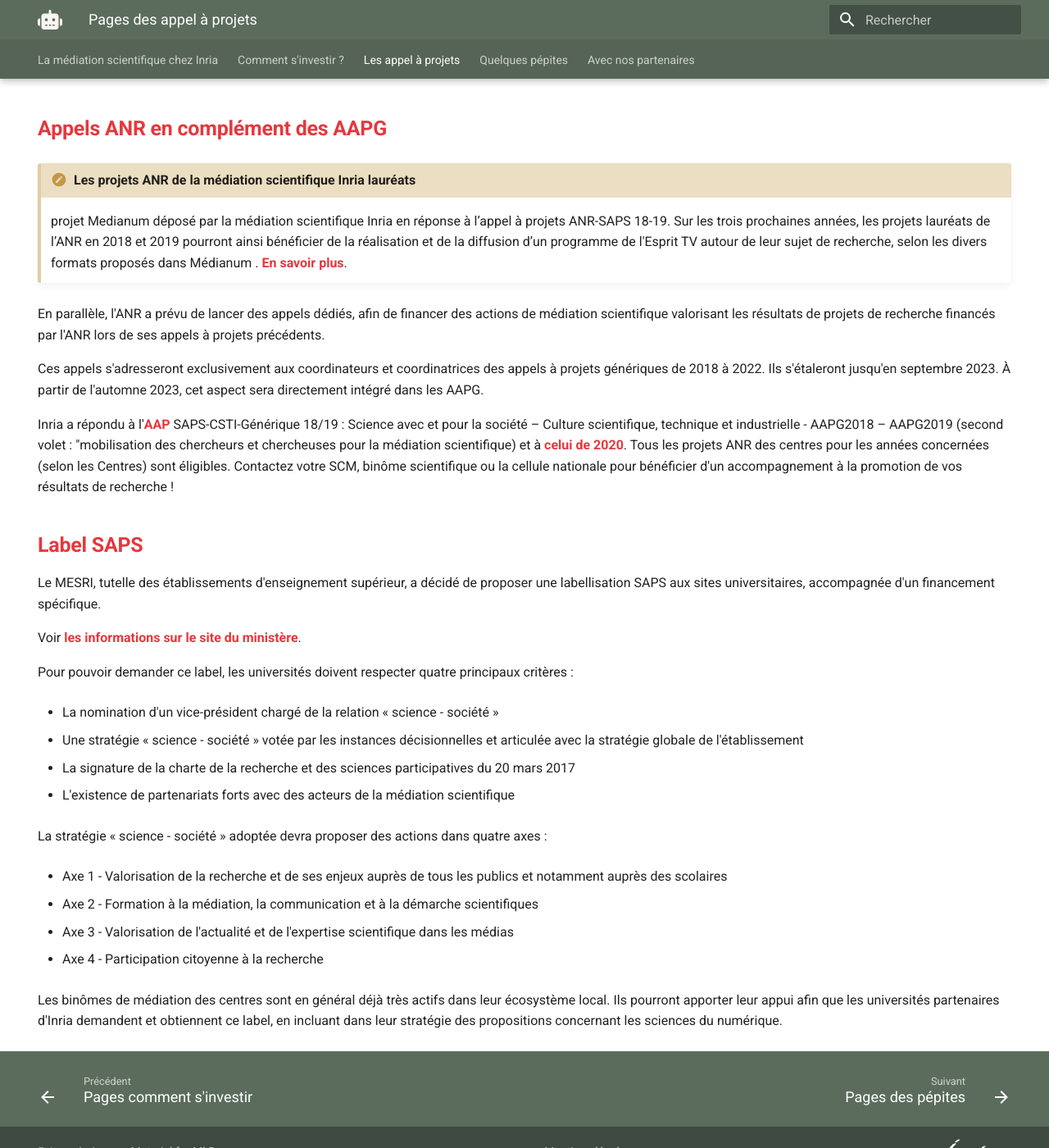
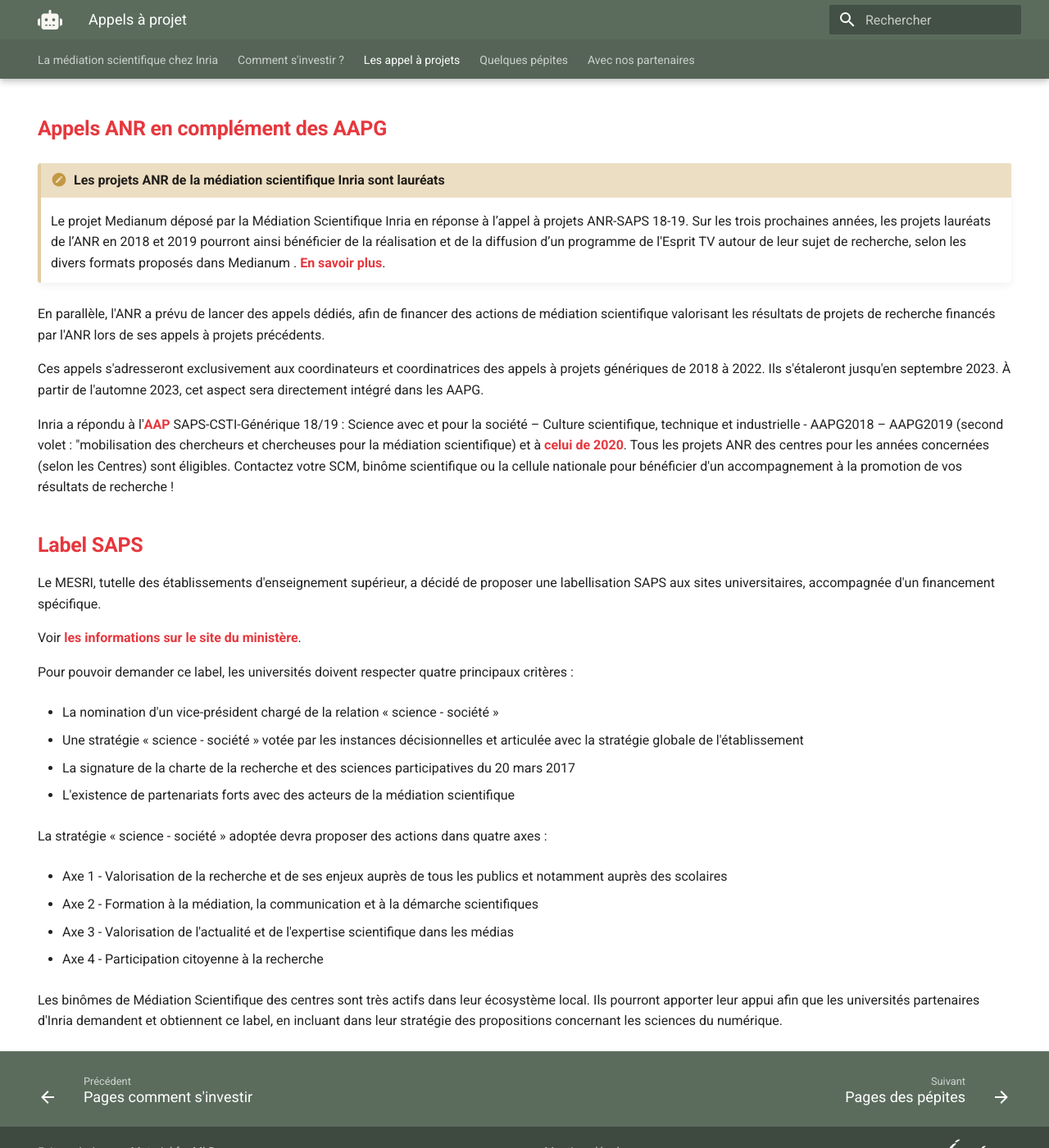
Before and after one commit to MediationScientifiqueInria/mediationscientifiqueinria.github.io, an MkDocs documentation site: the page built from docs/Appel-projet/appel-projet.md, in a window 1280 px wide and 1400 px high, scrolled down 762 px. Shown: the whole window at 82% size. Built offline with MkDocs 1.6.1 and Material for MkDocs 9.7.7, drawn with Linux system fonts in a browser that asks for light colours; comment, search, counter and statistics services are not loaded; some of the changed text lies outside the part shown.

Commit message:
Update appel-projet.md

```diff
--- a/docs/Appel-projet/appel-projet.md
+++ b/docs/Appel-projet/appel-projet.md
@@ -1,12 +1,12 @@
 ---
-title: Pages des appel à projets
-description: Retrouvez toutes les differents appel à projet (ANR).
+title: Appels à projet
+description: Retrouvez toutes les différents appels à projet
 hide:
   - navigation
   - toc
 ---
 
-# Les appel à projets
+# Les appels à projet
 
 Science avec et pour la société : c'est sous ce titre ou l'acronyme correspondant SAPS qu'est prévu un ensemble de mesures incitatives, distinctes et complémentaires, portées soit par l'Agence nationale de la recherche (ANR) soit directement par le ministère de tutelle (MESRI).
 
@@ -36,10 +36,9 @@ Expertise scientifique en appui aux politiques publiques (SAPS-RA-ESPP)
 
 ## Appels ANR en complément des AAPG
 
+!!! note "Les projets ANR de la médiation scientifique Inria sont lauréats"
 
-!!! note "Les projets ANR de la médiation scientifique Inria lauréats"
-
-    projet Medianum déposé par la médiation scientifique Inria en réponse à l’appel à projets ANR-SAPS 18-19. Sur les trois prochaines années, les projets lauréats de l’ANR en 2018 et 2019 pourront ainsi bénéficier de la réalisation et de la diffusion d’un programme de l'Esprit TV autour de leur sujet de recherche, selon les divers formats proposés dans Médianum . [En savoir plus](https://intranet.inria.fr/Actualite/L-Esprit-Sorcier-maintenant-une-chaine-TV).
+    Le projet Medianum déposé par la Médiation Scientifique Inria en réponse à l’appel à projets ANR-SAPS 18-19. Sur les trois prochaines années, les projets lauréats de l’ANR en 2018 et 2019 pourront ainsi bénéficier de la réalisation et de la diffusion d’un programme de l'Esprit TV autour de leur sujet de recherche, selon les divers formats proposés dans Medianum . [En savoir plus](https://intranet.inria.fr/Actualite/L-Esprit-Sorcier-maintenant-une-chaine-TV).
 
 En parallèle, l'ANR a prévu de lancer des appels dédiés, afin de financer des actions de médiation scientifique valorisant les résultats de projets de recherche financés par l'ANR lors de ses appels à projets précédents.
 
@@ -73,4 +72,4 @@ La stratégie « science - société » adoptée devra proposer des actions dans
 
 - Axe 4 - Participation citoyenne à la recherche
 
-Les binômes de médiation des centres sont en général déjà très actifs dans leur écosystème local. Ils pourront apporter leur appui afin que les universités partenaires d'Inria demandent et obtiennent ce label, en incluant dans leur stratégie des propositions concernant les sciences du numérique.
+Les binômes de Médiation Scientifique des centres sont très actifs dans leur écosystème local. Ils pourront apporter leur appui afin que les universités partenaires d'Inria demandent et obtiennent ce label, en incluant dans leur stratégie des propositions concernant les sciences du numérique.
```
